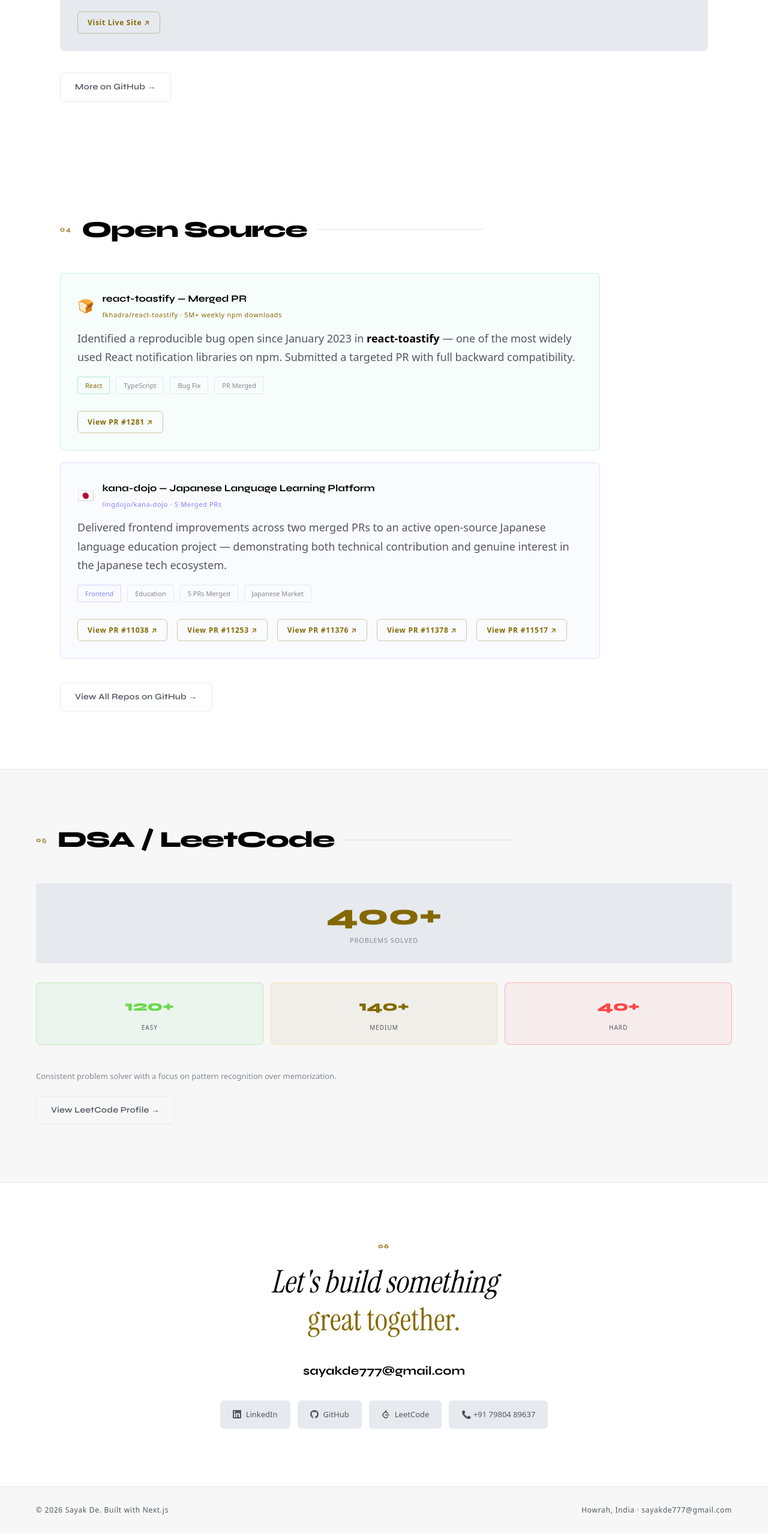
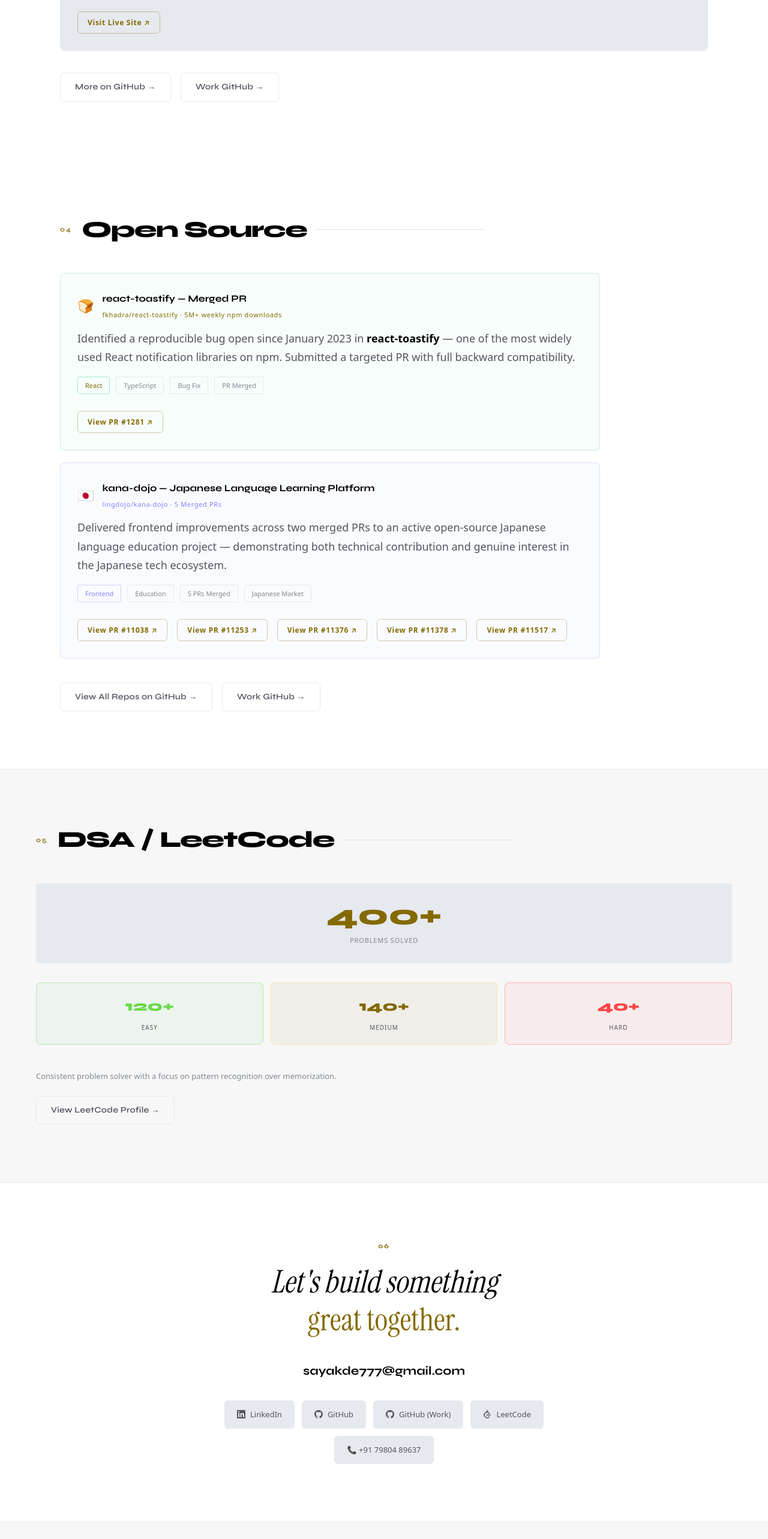
Before and after one commit to SayakDe98/sayak-de-portfolio, a Next.js app: page / in a window 1280 px wide. Shown: the part 4960-7526 px from the top of the page at 60% size. Built offline with nearby package versions, Linux system fonts and the light colour scheme.

Commit message:
Added work github

```diff
--- a/pages/index.js
+++ b/pages/index.js
@@ -448,10 +448,14 @@
               </a>
           </div>
 
-          <div style={{ marginTop: "36px" }} className="reveal reveal-delay-2">
+          <div style={{ marginTop: "36px", display: "flex", gap: "16px", flexWrap: "wrap" }} className="reveal reveal-delay-2">
             <a href="https://github.com/SayakDe98" target="_blank" rel="noopener noreferrer"
               className="btn-secondary" style={{ display: "inline-block" }}>
               More on GitHub →
+            </a>
+            <a href="https://github.com/sayak-nua" target="_blank" rel="noopener noreferrer"
+              className="btn-secondary" style={{ display: "inline-block" }}>
+              Work GitHub →
             </a>
           </div>
         </section>
@@ -535,10 +539,14 @@
             </div>
           </div>
 
-          <div style={{ marginTop: "40px" }} className="reveal reveal-delay-3">
+          <div style={{ marginTop: "40px", display: "flex", gap: "16px", flexWrap: "wrap" }} className="reveal reveal-delay-3">
             <a href="https://github.com/SayakDe98" target="_blank" rel="noopener noreferrer"
               className="btn-secondary" style={{ display: "inline-block" }}>
               View All Repos on GitHub →
+            </a>
+            <a href="https://github.com/sayak-nua" target="_blank" rel="noopener noreferrer"
+              className="btn-secondary" style={{ display: "inline-block" }}>
+              Work GitHub →
             </a>
           </div>
         </section>
@@ -603,6 +611,10 @@
                 <svg width="14" height="14" viewBox="0 0 24 24" fill="currentColor"><path d="M12 0c-6.626 0-12 5.373-12 12 0 5.302 3.438 9.8 8.207 11.387.599.111.793-.261.793-.577v-2.234c-3.338.726-4.033-1.416-4.033-1.416-.546-1.387-1.333-1.756-1.333-1.756-1.089-.745.083-.729.083-.729 1.205.084 1.839 1.237 1.839 1.237 1.07 1.834 2.807 1.304 3.492.997.107-.775.418-1.305.762-1.604-2.665-.305-5.467-1.334-5.467-5.931 0-1.311.469-2.381 1.236-3.221-.124-.303-.535-1.524.117-3.176 0 0 1.008-.322 3.301 1.23.957-.266 1.983-.399 3.003-.404 1.02.005 2.047.138 3.006.404 2.291-1.552 3.297-1.23 3.297-1.23.653 1.653.242 2.874.118 3.176.77.84 1.235 1.911 1.235 3.221 0 4.609-2.807 5.624-5.479 5.921.43.372.823 1.102.823 2.222v3.293c0 .319.192.694.801.576 4.765-1.589 8.199-6.086 8.199-11.386 0-6.627-5.373-12-12-12z"/></svg>
                 GitHub
               </a>
+              <a href="https://github.com/sayak-nua" target="_blank" rel="noopener noreferrer" className="contact-link">
+                <svg width="14" height="14" viewBox="0 0 24 24" fill="currentColor"><path d="M12 0c-6.626 0-12 5.373-12 12 0 5.302 3.438 9.8 8.207 11.387.599.111.793-.261.793-.577v-2.234c-3.338.726-4.033-1.416-4.033-1.416-.546-1.387-1.333-1.756-1.333-1.756-1.089-.745.083-.729.083-.729 1.205.084 1.839 1.237 1.839 1.237 1.07 1.834 2.807 1.304 3.492.997.107-.775.418-1.305.762-1.604-2.665-.305-5.467-1.334-5.467-5.931 0-1.311.469-2.381 1.236-3.221-.124-.303-.535-1.524.117-3.176 0 0 1.008-.322 3.301 1.23.957-.266 1.983-.399 3.003-.404 1.02.005 2.047.138 3.006.404 2.291-1.552 3.297-1.23 3.297-1.23.653 1.653.242 2.874.118 3.176.77.84 1.235 1.911 1.235 3.221 0 4.609-2.807 5.624-5.479 5.921.43.372.823 1.102.823 2.222v3.293c0 .319.192.694.801.576 4.765-1.589 8.199-6.086 8.199-11.386 0-6.627-5.373-12-12-12z"/></svg>
+                GitHub (Work)
+              </a>
               <a href="https://leetcode.com/u/SayakDe98/" target="_blank" rel="noopener noreferrer" className="contact-link">
                 <svg width="14" height="14" viewBox="0 0 24 24" fill="currentColor"><path d="M13.483 0a1.374 1.374 0 0 0-.961.438L7.116 6.226l-3.854 4.126a5.266 5.266 0 0 0-1.209 2.104 5.35 5.35 0 0 0-.125.513 5.527 5.527 0 0 0 .062 2.362 5.83 5.83 0 0 0 .349 1.017 5.938 5.938 0 0 0 1.271 1.818l4.277 4.193.039.038c2.248 2.165 5.852 2.133 8.063-.074l2.396-2.392c.54-.54.54-1.414.003-1.955a1.378 1.378 0 0 0-1.951-.003l-2.396 2.392a3.021 3.021 0 0 1-4.205.038l-.02-.019-4.276-4.193c-.652-.64-.972-1.469-.948-2.263a2.68 2.68 0 0 1 .066-.523 2.545 2.545 0 0 1 .619-1.164L9.13 8.114c1.058-1.134 3.204-1.27 4.43-.278l3.501 2.831c.593.48 1.461.387 1.94-.207a1.384 1.384 0 0 0-.207-1.943l-3.5-2.831c-.8-.647-1.766-1.045-2.774-1.202l2.015-2.158A1.384 1.384 0 0 0 13.483 0zm-2.866 12.815a1.38 1.38 0 0 0-1.38 1.382 1.38 1.38 0 0 0 1.38 1.382H20.79a1.38 1.38 0 0 0 1.38-1.382 1.38 1.38 0 0 0-1.38-1.382z"/></svg>
                 LeetCode
```
